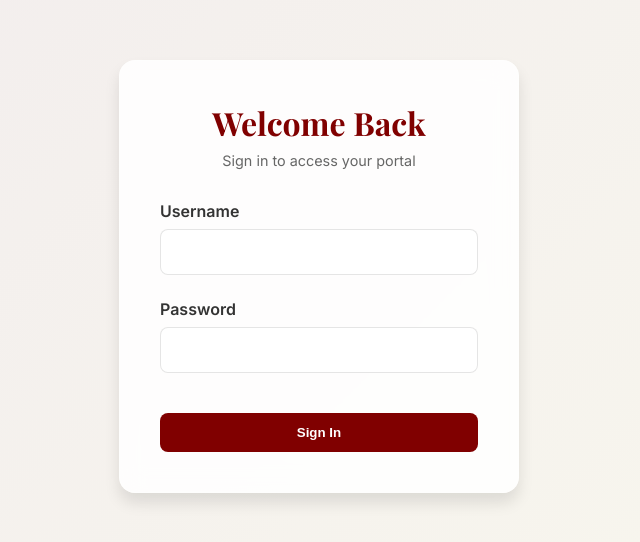
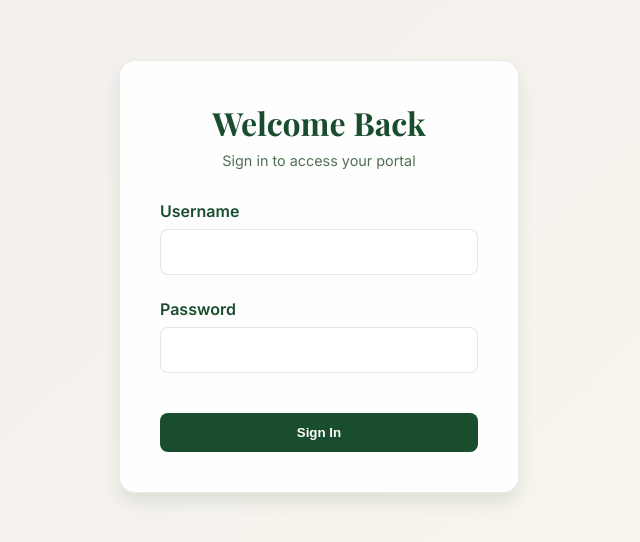
Before and after one commit to aadhiltemp-alt/madrasa, a Next.js app: page /login in a window 1280 px wide. Shown: the part 124-666 px from the top of the page, without its empty margins (321-961 px from the left). Built offline with nearby package versions, Linux system fonts and the light colour scheme; a web font is replaced by a local one.

Commit message:
Update color palette to Forest & Sage Green theme

```diff
--- a/src/app/globals.css
+++ b/src/app/globals.css
@@ -1,18 +1,18 @@
 :root {
-  --maroon-primary: #800000;
-  --maroon-dark: #4d0000;
-  --maroon-light: #b30000;
-  --gold-primary: #FFD700;
-  --gold-dark: #b39700;
-  --gold-light: #ffe44d;
+  --maroon-primary: #1a4d2e; /* Now Dark Green */
+  --maroon-dark: #11321d;
+  --maroon-light: #4f6f52;
+  --gold-primary: #4f6f52; /* Sage Green */
+  --gold-dark: #1a4d2e;
+  --gold-light: #c5d8d1;
   --bg-color: #f8f9fa;
-  --text-color: #333333;
-  --text-muted: #666666;
-  --glass-bg: rgba(255, 255, 255, 0.85);
-  --glass-border: rgba(255, 255, 255, 0.3);
+  --text-color: #1a4d2e;
+  --text-muted: #4f6f52;
+  --glass-bg: rgba(255, 255, 255, 0.9);
+  --glass-border: rgba(26, 77, 46, 0.1);
   --shadow-sm: 0 4px 6px rgba(0,0,0,0.05);
-  --shadow-md: 0 10px 15px rgba(0,0,0,0.1);
-  --shadow-lg: 0 20px 25px rgba(0,0,0,0.15);
+  --shadow-md: 0 10px 15px rgba(26, 77, 46, 0.1);
+  --shadow-lg: 0 20px 25px rgba(26, 77, 46, 0.15);
   --font-heading: 'Playfair Display', serif;
   --font-body: 'Inter', sans-serif;
 }
@@ -106,7 +106,7 @@ h1, h2, h3, h4, h5, h6 {
 
 .btn-gold {
   background-color: var(--gold-primary);
-  color: var(--maroon-dark);
+  color: white;
   padding: 0.75rem 1.5rem;
   border-radius: 8px;
   font-weight: 700;
```
